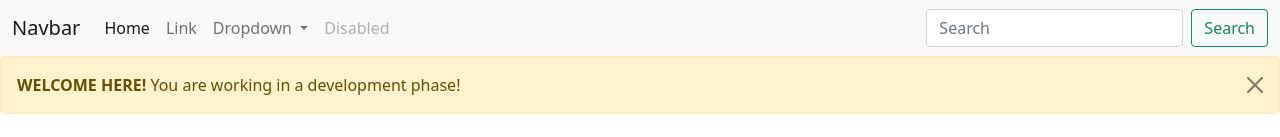
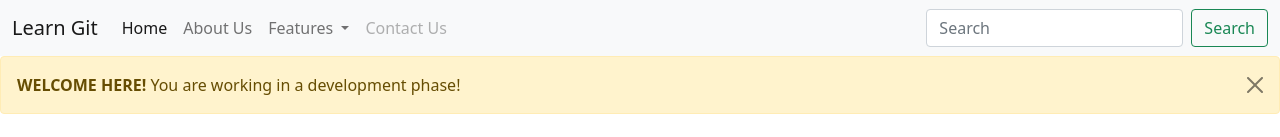
Before and after one commit to kanhaiya-bhayana/firstsite, a plain HTML site: page index.html in a window 1280 px wide. Shown: the top 137 px of the page. Drawn offline with nearby package versions, Linux system fonts and the light colour scheme.

Commit message:
change navbar

```diff
--- a/index.html
+++ b/index.html
@@ -13,7 +13,7 @@
   <body>
     <nav class="navbar navbar-expand-lg navbar-light bg-light">
         <div class="container-fluid">
-          <a class="navbar-brand" href="#">Navbar</a>
+          <a class="navbar-brand" href="#">Learn Git</a>
           <button class="navbar-toggler" type="button" data-bs-toggle="collapse" data-bs-target="#navbarSupportedContent" aria-controls="navbarSupportedContent" aria-expanded="false" aria-label="Toggle navigation">
             <span class="navbar-toggler-icon"></span>
           </button>
@@ -23,11 +23,11 @@
                 <a class="nav-link active" aria-current="page" href="#">Home</a>
               </li>
               <li class="nav-item">
-                <a class="nav-link" href="#">Link</a>
+                <a class="nav-link" href="#">About Us</a>
               </li>
               <li class="nav-item dropdown">
                 <a class="nav-link dropdown-toggle" href="#" id="navbarDropdown" role="button" data-bs-toggle="dropdown" aria-expanded="false">
-                  Dropdown
+                  Features
                 </a>
                 <ul class="dropdown-menu" aria-labelledby="navbarDropdown">
                   <li><a class="dropdown-item" href="#">Action</a></li>
@@ -37,7 +37,7 @@
                 </ul>
               </li>
               <li class="nav-item">
-                <a class="nav-link disabled" href="#" tabindex="-1" aria-disabled="true">Disabled</a>
+                <a class="nav-link disabled" href="#" tabindex="-1" aria-disabled="true">Contact Us</a>
               </li>
             </ul>
             <form class="d-flex">
```
